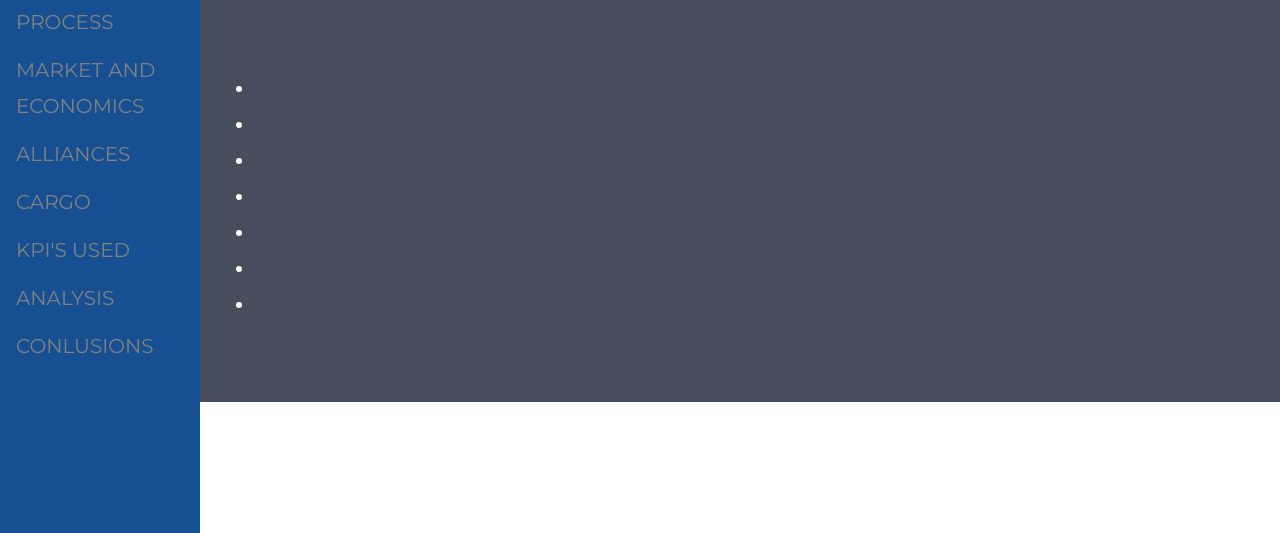
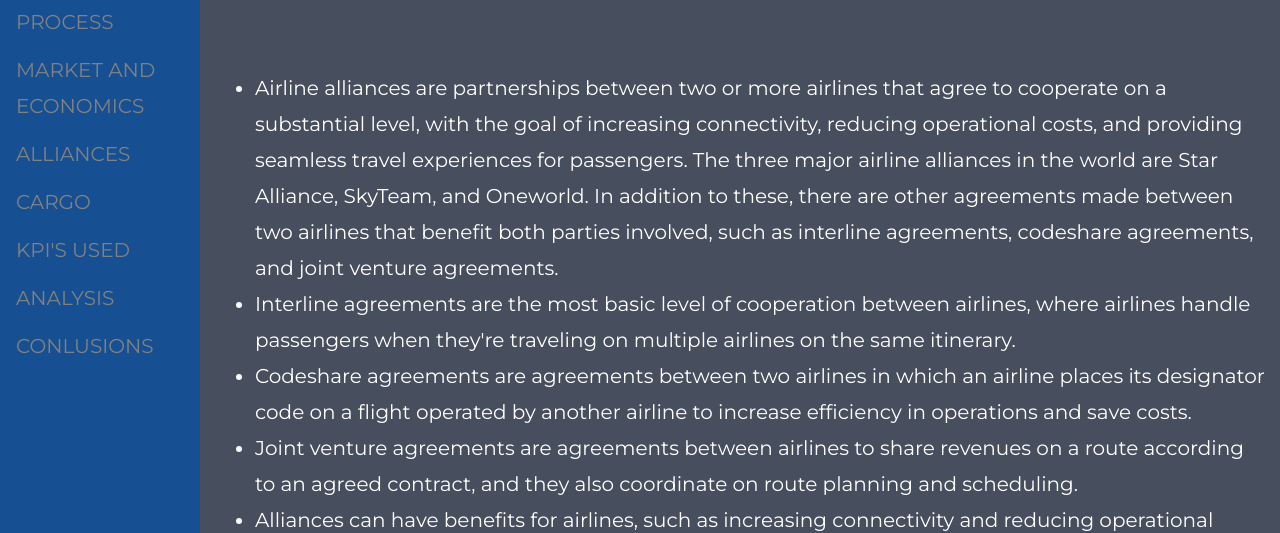
Before and after one commit to PerusingAviationIndustry/PerusingAviationIndustry.github.io, a plain HTML site: page alliances.html in a window 1280 px wide. Shown: the part 272-805 px from the top of the page. Drawn offline with nearby package versions, Linux system fonts and the light colour scheme.

Commit message:
Update alliances.html

```diff
--- a/alliances.html
+++ b/alliances.html
@@ -142,27 +142,58 @@
   <div>
     <ul>
       <li>
-
+        Airline alliances are partnerships between two or more airlines that agree to
+        cooperate on a substantial level, with the goal of increasing connectivity, reducing
+        operational costs, and providing seamless travel experiences for passengers. The
+        three major airline alliances in the world are Star Alliance, SkyTeam, and Oneworld. In
+        addition to these, there are other agreements made between two airlines that benefit
+        both parties involved, such as interline agreements, codeshare agreements, and joint
+        venture agreements.
       </li>
       <li>
-
+        Interline agreements are the most basic level of cooperation between airlines,
+        where airlines handle passengers when they're traveling on multiple airlines on the
+        same itinerary.
       </li>
       <li>
-
+        Codeshare agreements are agreements between two airlines in which an airline
+        places its designator code on a flight operated by another airline to increase
+        efficiency in operations and save costs.
       </li>
       <li>
-
+        Joint venture agreements are agreements between airlines to share revenues on a
+        route according to an agreed contract, and they also coordinate on route planning
+        and scheduling.
       </li>
       <li>
-
+        Alliances can have benefits for airlines, such as increasing connectivity and reducing
+        operational costs, but they can also have drawbacks, such as reducing competition
+        on certain routes and making travel expensive for passengers. Alliance agreements
+        can also lead to less efficient communication between the involved airlines, complex
+        management structures, and disagreements between alliance members.
       </li>
       <li>
-
+        Airlines can operate without being part of an alliance and still be successful. An
+        example of one such airline is Emirates. It is one of the largest airlines in the world,
+        and it operates without being part of any major alliance. It operates on the hub-andspoke
+        model, with Dubai as its hub, and has many partners through which it shares
+        interline, codeshare, and joint venture agreements. For example, Emirates signed a
+        joint venture agreement with Qantas in 2013 to share revenue and passengers
+        through Emirates' giant hub in Dubai, mainly on routes to Europe. This opened up
+        frequent flyer opportunities between the two airlines, and passengers of each airline
+        had access to many more destinations.
       </li>
       <li>
-
+        Low-cost carriers are typically not members of any of the three major alliances
+        because alliances have certain criteria that need to be met. However, low-cost
+        carriers can still benefit from partnerships with other airlines and operate successfully
+        without being part of an alliance.
       </li>
-
+      <li>
+        Sometimes, low cost carriers form an alliance among themselves, as they share the
+        same business principles. Examples of such alliances are Value alliance and U-fly
+        alliance.
+      </li>
     </ul>
   </div>
 </div>
```
